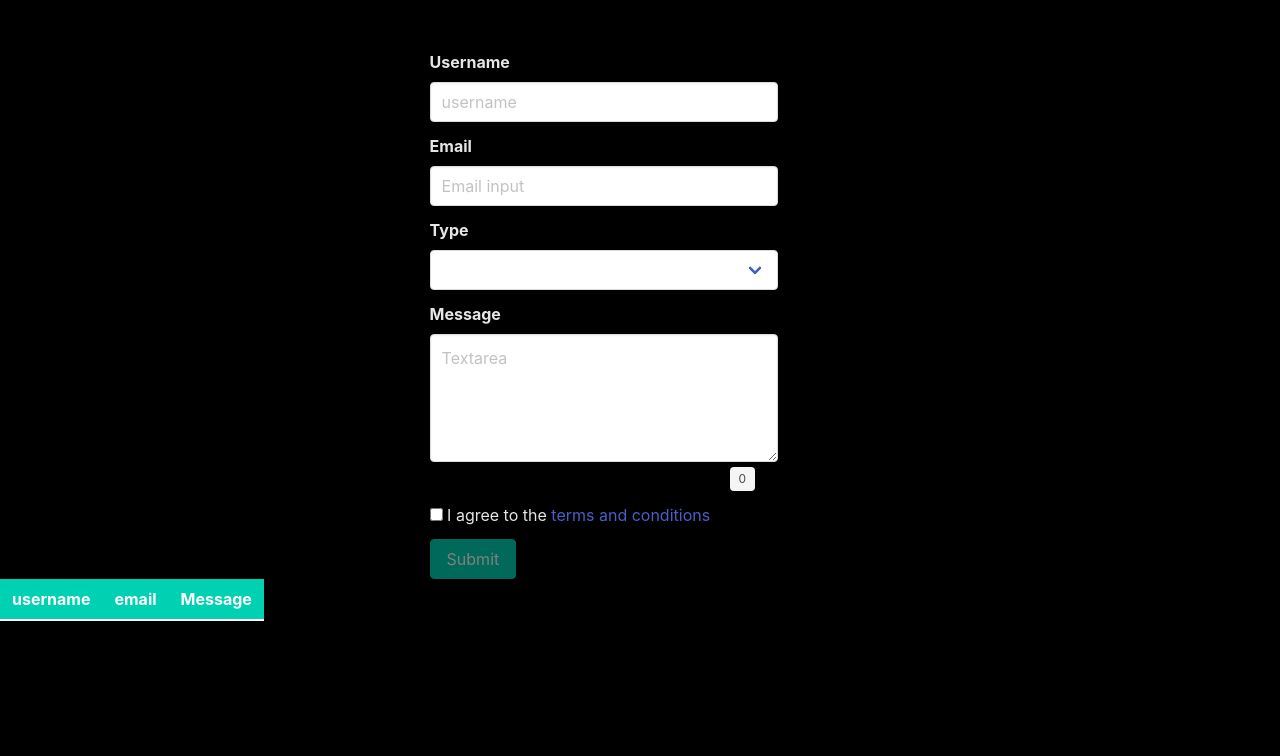
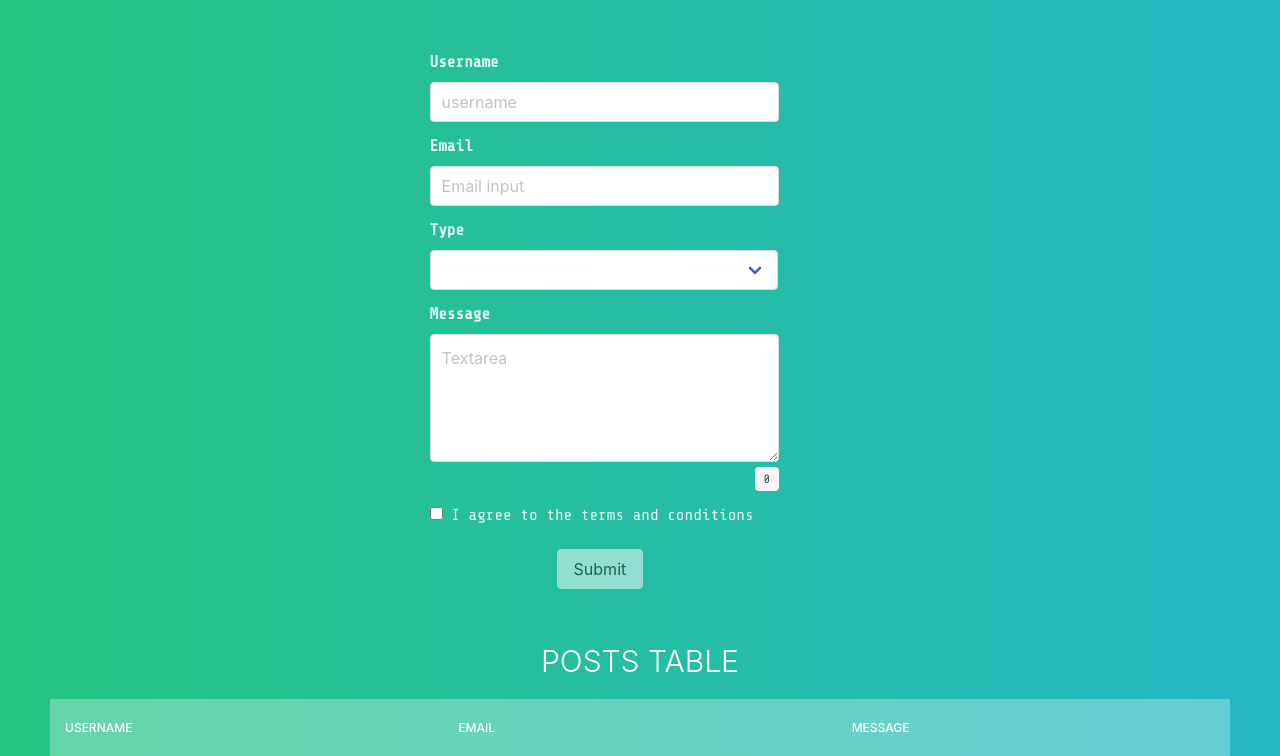
Before and after one commit to aymen7/Angular-reactive-forms, an Angular app: page / in a window 1280 px wide. Shown: the top 756 px of the page. Built offline with nearby package versions, Linux system fonts and the light colour scheme.

Commit message:
making changes to the over all style
nothing fancy just updating the background color and the table style

```diff
--- a/src/app/form/form.component.css
+++ b/src/app/form/form.component.css
@@ -1,10 +1,25 @@
+@import url('https://fonts.googleapis.com/css?family=Share+Tech+Mono');
 .container{
   margin: 50px 0 0 20px;
   padding-left: 32%;
+  font-family: 'Share Tech Mono', monospace;
 }
 #msg_length{
-  margin: 5px 0 0 300px;
+  margin: 5px 0 0 325px;
 }
+
 label{
   color: rgba(255, 255, 255, 0.9);
 }
+.help.is-danger {
+  font-size: 15px;
+  font-weight: bold;
+  padding-left: 1%;
+}
+#message-danger{
+  font-size: 12px !important;
+  padding: 0%;
+}
+button{
+  margin: 10px 0 0 127px;
+}
--- a/src/app/form/form.component.html
+++ b/src/app/form/form.component.html
@@ -41,25 +41,25 @@
       <label class="label">Message</label>
       <div class="control">
         <textarea class="textarea" placeholder="Textarea" [formControl]="myForm.controls['message']"></textarea>
-        <p class="help is-danger"
+        <p class="help is-danger" id="message-danger"
            *ngIf="(myForm.controls['message'].touched && myForm.controls['message'].hasError('invalidMessage'))
            || (myForm.controls['message'].dirty && myForm.controls['message'].hasError('invalidMessage'))">
            This message doesn't respect the length specifications</p>
       </div>
-      <span class="tag is-light" id="msg_length">{{messageLength}}</span>
+      <span class="tag is-light" id="msg_length" >{{messageLength}}</span>
     </div>
     <div class="field">
       <div class="control">
         <label class="checkbox">
           <!-- when submitting the form and if the 'terms_check_box' is checked we will have terms_check_box=checked-->
           <input type="checkbox" [formControl]="myForm.controls['terms_check_box']" id="terms_check_box">
-          I agree to the <a href="#">terms and conditions</a>
+          I agree to the terms and conditions
         </label>
       </div>
     </div>
     <div class="field ">
       <div class="control">
-        <button class="button is-primary" type="submit" [disabled]="!myForm.valid || (!myForm.valid && myForm.touched)
+        <button class="button is-white" type="submit" [disabled]="!myForm.valid || (!myForm.valid && myForm.touched)
         || (!myForm.valid && myForm.dirty)">Submit</button>
       </div>
     </div>
--- a/src/app/form/form.component.ts
+++ b/src/app/form/form.component.ts
@@ -27,6 +27,7 @@ export class FormComponent implements OnInit {
       /* use the validator.pattern to check if the checkbox is checked (in case of toggler)*/
       'terms_check_box': [false, Validators.compose([Validators.required, Validators.pattern('true')])]
     });
+
     this.messageLength = 0;
     this.posts = [];
     this.onformSubmit = new EventEmitter<Post[]>();
--- a/src/app/posts-list/posts-list.component.css
+++ b/src/app/posts-list/posts-list.component.css
@@ -0,0 +1,55 @@
+
+section{
+  margin: 50px;
+}
+h1{
+  font-size: 30px;
+  color: #fff;
+  text-transform: uppercase;
+  font-weight: 300;
+  text-align: center;
+  margin-bottom: 15px;
+}
+table{
+  width:100%;
+  table-layout: fixed;
+}
+.tbl-header{
+  background-color: rgba(255,255,255,0.3);
+ }
+.tbl-content{
+  height:300px;
+  overflow-x:auto;
+  margin-top: 0px;
+  border: 1px solid rgba(255,255,255,0.3);
+}
+th{
+  padding: 20px 15px;
+  text-align: left;
+  font-weight: 500;
+  font-size: 12px;
+  color: #fff;
+  text-transform: uppercase;
+}
+td{
+  padding: 15px;
+  text-align: left;
+  vertical-align:middle;
+  font-weight: 300;
+  font-size: 12px;
+  color: #fff;
+  border-bottom: solid 1px rgba(255,255,255,0.1);
+}
+/* for custom scrollbar for webkit browser*/
+
+::-webkit-scrollbar {
+    width: 6px;
+}
+::-webkit-scrollbar-track {
+    -webkit-box-shadow: inset 0 0 6px rgba(0,0,0,0.3);
+    box-shadow: inset 0 0 6px rgba(0,0,0,0.3);
+}
+::-webkit-scrollbar-thumb {
+    -webkit-box-shadow: inset 0 0 6px rgba(0,0,0,0.3);
+    box-shadow: inset 0 0 6px rgba(0,0,0,0.3);
+}
--- a/src/app/posts-list/posts-list.component.html
+++ b/src/app/posts-list/posts-list.component.html
@@ -1,16 +1,31 @@
-<table class="table">
+
+<!-- new table-->
+<section>
+  <!--for demo wrap-->
+  <h1>Posts Table</h1>
+  <div class="tbl-header">
+    <table cellpadding="0" cellspacing="0" border="0">
       <thead>
-    <tr class="is-selected">
+        <tr>
           <th>username</th>
           <th>email</th>
-        <th>Message</th>
+          <th>message</th>
         </tr>
       </thead>
+    </table>
+  </div>
+  <div class="tbl-content">
+    <table cellpadding="0" cellspacing="0" border="0">
       <tbody>
         <tr *ngFor="let post of p_list">
           <td>{{post.username}}</td>
           <td>{{post.email}}</td>
           <td>{{post.message}}</td>
         </tr>
+
       </tbody>
     </table>
+  </div>
+</section>
+
+<!-- end of the new table-->
--- a/src/styles.css
+++ b/src/styles.css
@@ -1,5 +1,11 @@
 /* You can add global styles to this file, and also import other style files */
+@import url(https://fonts.googleapis.com/css?family=Roboto:400,500,300,700);
 html{
     color: white !important;
-    background-color: black !important;
     }
+/* demo styles */
+html{
+  background: -webkit-linear-gradient(left, #25c481, #25b7c4);
+  background: linear-gradient(to right, #25c481, #25b7c4);
+  font-family: 'Roboto', sans-serif;
+}
```
Lines whose indentation alone changed are shown as unchanged.
